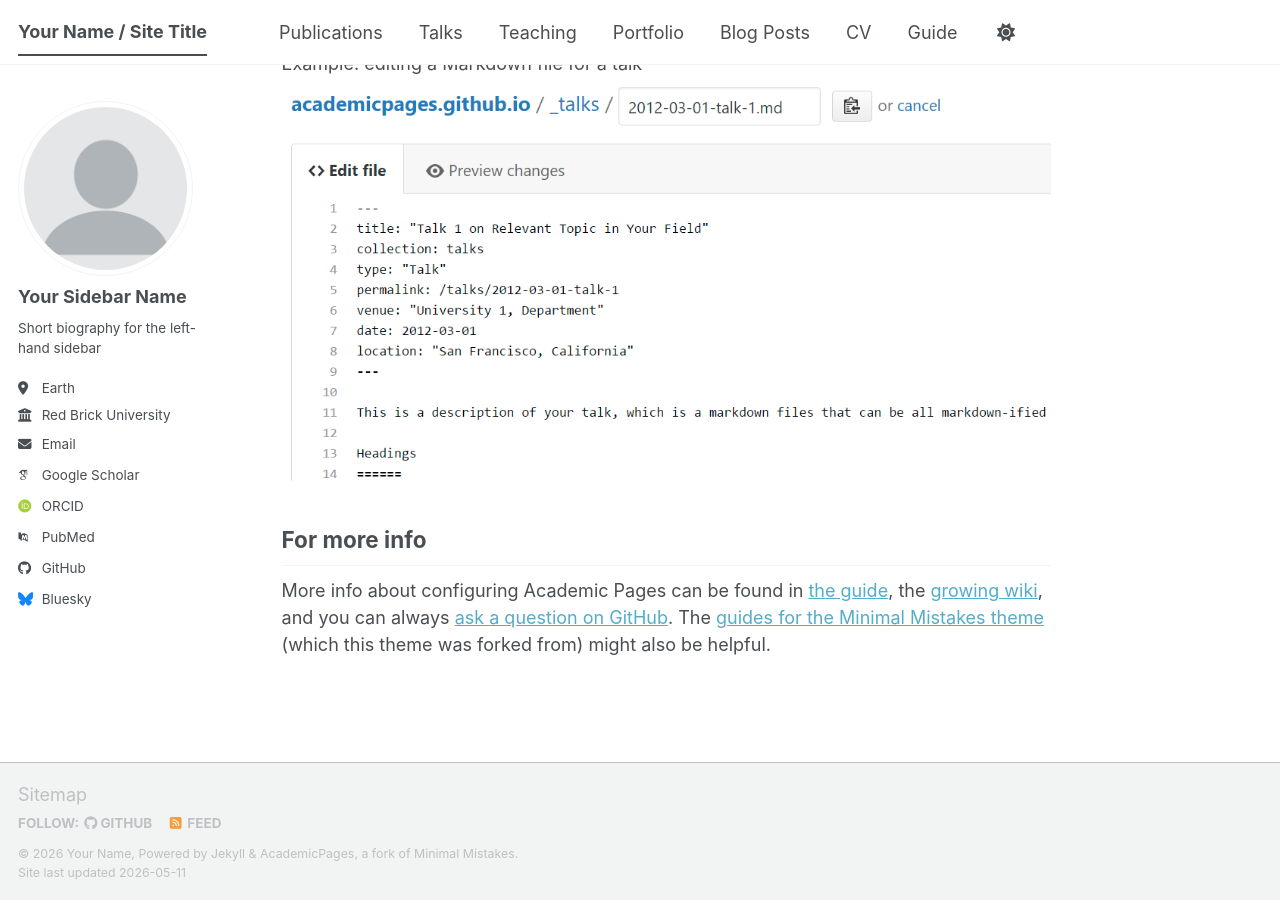
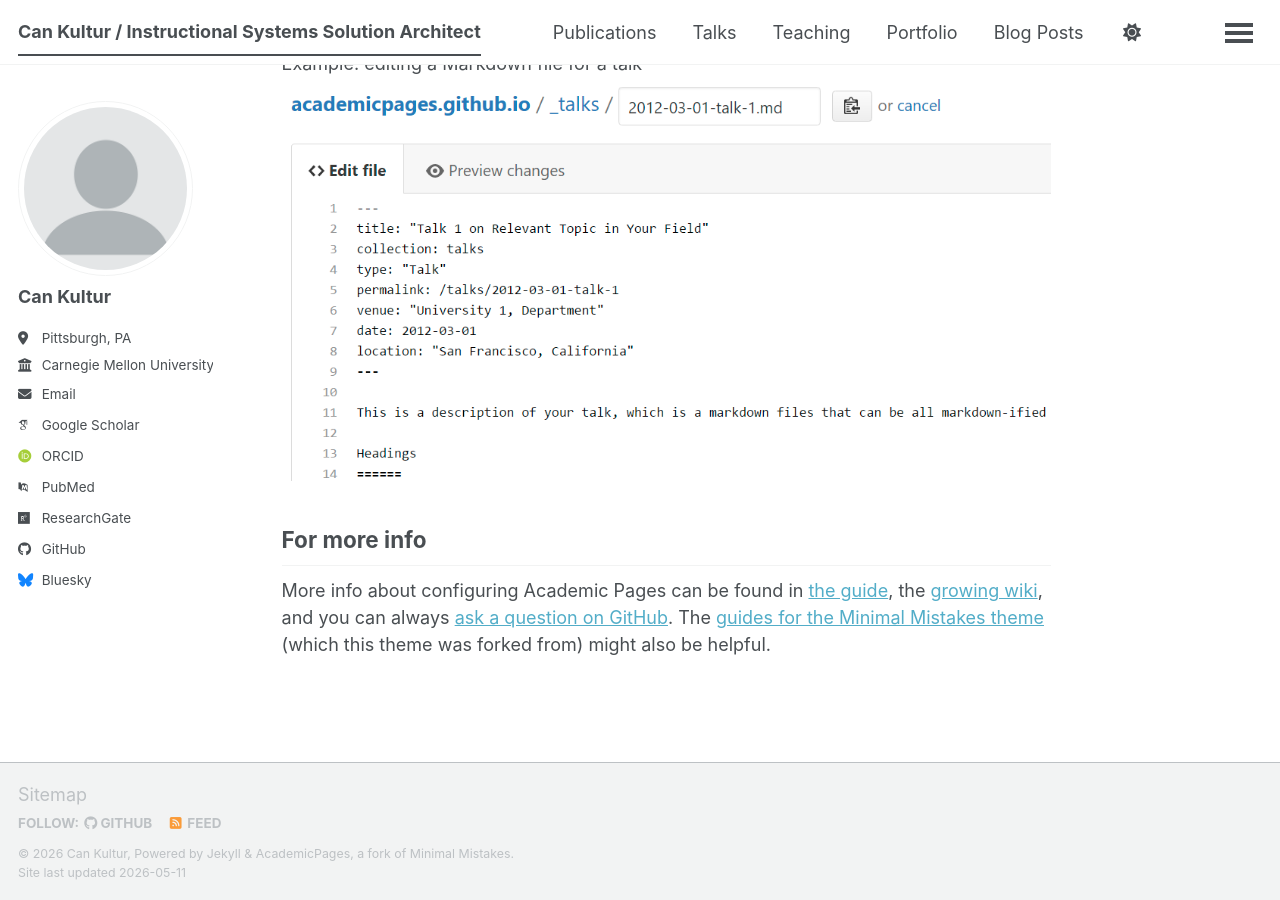
Before and after one commit to cankultur/cankultur.github.io, a Jekyll site: the page built from _pages/about.md, in a window 1280 px wide and 900 px high, scrolled down 2720 px. Built offline with Jekyll 4.4.1, drawn with Linux system fonts in a browser that asks for light colours; some web fonts are replaced; a script bundle is joined from its source files by our own code; library files that are not in the unit come from our copies.

Commit message:
Update _config.yml
initial setup and configuration

```diff
--- a/_config.yml
+++ b/_config.yml
@@ -9,14 +9,14 @@
 # Basic Site Settings
 locale                   : "en-US"
 site_theme               : "default" # The available themes options are "default", "air", "sunrise", "mint", "dirt" and "contrast"
-title                    : "Your Name / Site Title"
+title                    : "Can Kultur / Instructional Systems Solution Architect"
 title_separator          : "-"
-name                     : &name "Your Name"
-description              : &description "Your Name's academic portfolio"   # Update this with a general description of your site, this is the default if not overridden by a page
-url                      : https://academicpages.github.io # The base hostname & protocol for your site e.g. "https://[your GitHub username].github.io",
+name                     : &name "Can Kultur"
+description              : &description "Can Kultur's academic portfolio"   # Update this with a general description of your site, this is the default if not overridden by a page
+url                      : https://cankultur.github.io # The base hostname & protocol for your site e.g. "https://[your GitHub username].github.io",
                                                            # or if you already have some other page hosted on Github then use "https://[your GitHub username].github.io/[Your Repo Name]"
 baseurl                  : "" # the subpath of your site, e.g. "/blog"
-repository               : "academicpages/academicpages.github.io"
+repository               : "cankultur/cankultur.github.io"
 
 # Site Author - The following control what appear as part of the author content on the side bar.
 #               If a field is blank the icon and link will not appear, otherwise it will be shown.
@@ -24,25 +24,25 @@ repository               : "academicpages/academicpages.github.io"
 author:
   # Biographic information
   avatar           : "profile.png"
-  name             : "Your Sidebar Name"
+  name             : "Can Kultur"
   pronouns         : # example: "she/her"
-  bio              : "Short biography for the left-hand sidebar"
-  location         : "Earth"
-  employer         : "Red Brick University"
-  uri              : # URL
-  email            : "none@example.org"
+  bio              : ""
+  location         : "Pittsburgh, PA"
+  employer         : "Carnegie Mellon University"
+  uri              :
+  email            : "ckultur@cs.cmu.edu"
 
   # Academic websites
   academia         : # URL
   arxiv            : # URL - Update with the correct link to your profile
-  googlescholar    : "https://scholar.google.com/citations?user=PS_CX0AAAAAJ"
+  googlescholar    : "https://scholar.google.com/citations?user=TdeKO50AAAAJ"
   inspire-hep      : # URL
   impactstory      : # URL
-  orcid            : "https://orcid.org/yourorcidurl"
+  orcid            : "https://orcid.org/0000-0002-6427-4161"
   semantic         : # URL
   ssrn             : # URL
   pubmed           : "https://www.ncbi.nlm.nih.gov/pubmed/?term=john+snow"
-  researchgate     : # URL
+  researchgate     : "https://www.researchgate.net/profile/Can-Kultur-2"
   scopus           : # URL
   zotero           : # URL
 
@@ -51,7 +51,7 @@ author:
   bitbucket        : # Username - Update with your username on the site
   codepen          : # Username
   dribbble         : # Username
-  github           : "academicpages"
+  github           : "cankultur"
   kaggle           : # Username
   stackoverflow    : # User number or user number and name (i.e., use "1" or "1/jeff-atwood")
 
```
